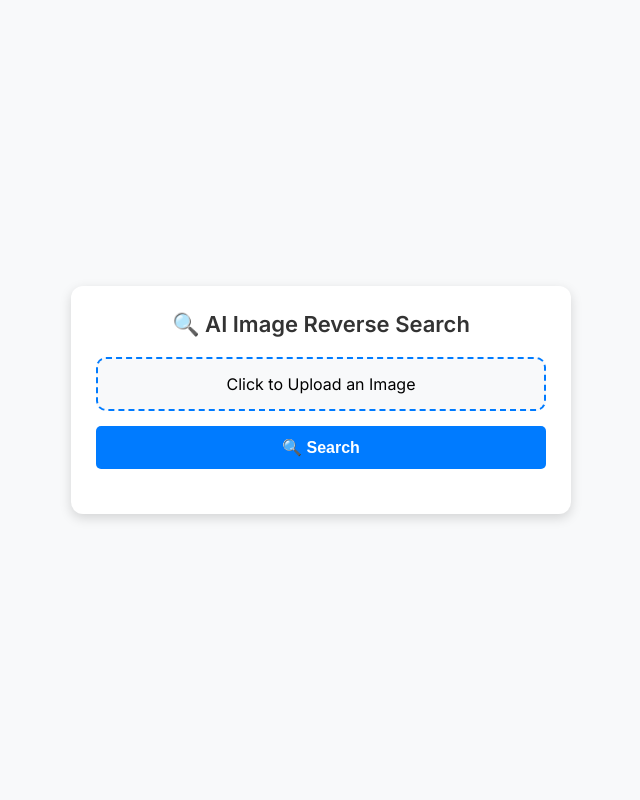
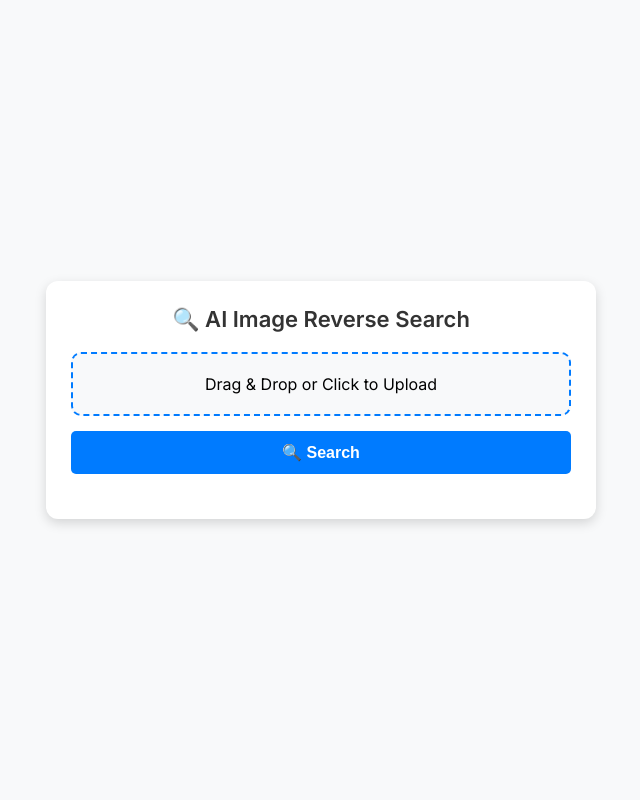
Before and after one commit to dogreniyoruz11/ai-image-search, a Flask app: page / in a window 1280 px wide. Shown: the whole page, without its empty margins (319-959 px from the left). Run offline with Flask 3, Linux system fonts and the light colour scheme.

Commit message:
Update index.html

```diff
--- a/templates/index.html
+++ b/templates/index.html
@@ -23,12 +23,14 @@
             display: flex;
             align-items: center;
             justify-content: center;
-            height: 100vh;
+            flex-direction: column;
+            min-height: 100vh;
+            padding: 20px;
         }
 
         .container {
             width: 100%;
-            max-width: 500px;
+            max-width: 550px;
             padding: 25px;
             background: white;
             border-radius: 12px;
@@ -48,7 +50,7 @@
             flex-direction: column;
             align-items: center;
             justify-content: center;
-            padding: 15px;
+            padding: 20px;
             border: 2px dashed #007BFF;
             border-radius: 10px;
             background-color: #f8f9fa;
@@ -92,7 +94,16 @@
             box-shadow: 0 2px 10px rgba(0,0,0,0.2);
         }
 
-        #result {
+        #enhanced-preview {
+            display: none;
+            width: 100%;
+            max-height: 250px;
+            border-radius: 8px;
+            box-shadow: 0 2px 10px rgba(0,0,0,0.2);
+            margin-top: 10px;
+        }
+
+        #result, #recent-searches {
             margin-top: 20px;
             text-align: left;
             font-size: 16px;
@@ -114,6 +125,17 @@
         .reverse-search-btn:hover {
             background: #0056b3;
         }
+
+        /* Sticky Ad */
+        .sticky-ad {
+            position: fixed;
+            bottom: 10px;
+            right: 10px;
+            width: 300px;
+            height: 250px;
+            z-index: 1000;
+        }
+
     </style>
 </head>
 
@@ -132,15 +154,19 @@
     <div class="container">
         <h2>🔍 AI Image Reverse Search</h2>
 
-        <label for="imageInput" class="upload-box">
-            <p>Click to Upload an Image</p>
+        <label for="imageInput" class="upload-box" id="drop-area">
+            <p>Drag & Drop or Click to Upload</p>
         </label>
         <input type="file" id="imageInput" accept="image/*">
-        <img id="preview" src="#" alt="Image Preview">
+        <img id="preview" src="#" alt="Original Image Preview">
+        <img id="enhanced-preview" src="#" alt="AI Enhanced Image">
 
         <button id="searchBtn">🔍 Search</button>
 
         <div id="result"></div>
+
+        <!-- Recent Searches -->
+        <div id="recent-searches"></div>
     </div>
 
     <!-- Bottom Ad (Banner) -->
@@ -153,9 +179,33 @@
         <script>(adsbygoogle = window.adsbygoogle || []).push({});</script>
     </div>
 
+    <!-- Sticky Ad -->
+    <div class="sticky-ad">
+        <ins class="adsbygoogle"
+             style="display:block"
+             data-ad-client="YOUR_ADSENSE_ID"
+             data-ad-slot="STICKY_AD_SLOT"
+             data-ad-format="auto"></ins>
+        <script>(adsbygoogle = window.adsbygoogle || []).push({});</script>
+    </div>
+
     <script>
-        document.getElementById("imageInput").addEventListener("change", function(event) {
-            let file = event.target.files[0];
+        let dropArea = document.getElementById("drop-area");
+        let imageInput = document.getElementById("imageInput");
+
+        dropArea.addEventListener("click", () => imageInput.click());
+        dropArea.addEventListener("dragover", (event) => { event.preventDefault(); dropArea.style.background = "#e9f5ff"; });
+        dropArea.addEventListener("dragleave", () => dropArea.style.background = "#f8f9fa");
+        dropArea.addEventListener("drop", (event) => {
+            event.preventDefault();
+            dropArea.style.background = "#f8f9fa";
+            imageInput.files = event.dataTransfer.files;
+            previewImage(event.dataTransfer.files[0]);
+        });
+
+        imageInput.addEventListener("change", function(event) { previewImage(event.target.files[0]); });
+
+        function previewImage(file) {
             if (file) {
                 let reader = new FileReader();
                 reader.onload = function(e) {
@@ -164,31 +214,19 @@
                 };
                 reader.readAsDataURL(file);
             }
-        });
+        }
 
-        document.getElementById("searchBtn").addEventListener("click", function(event) {
-            let fileInput = document.getElementById("imageInput").files[0];
-            if (!fileInput) {
-                alert("Please select an image to upload.");
-                return;
-            }
-
+        document.getElementById("searchBtn").addEventListener("click", function() {
+            let file = imageInput.files[0];
+            if (!file) { alert("Please select an image to upload."); return; }
             let formData = new FormData();
-            formData.append("file", fileInput);
-
-            fetch("/upload", {
-                method: "POST",
-                body: formData
-            })
+            formData.append("file", file);
+            fetch("/upload", { method: "POST", body: formData })
             .then(response => response.json())
             .then(data => {
-                let resultDiv = document.getElementById("result");
-                resultDiv.innerHTML = `<h3>🔍 Reverse Search:</h3>`;
-                Object.keys(data.reverse_search_links).forEach(engine => {
-                    resultDiv.innerHTML += `<a class="reverse-search-btn" href="${data.reverse_search_links[engine]}" target="_blank">${engine}</a>`;
-                });
-            })
-            .catch(error => console.error("Error:", error));
+                document.getElementById("enhanced-preview").src = data.enhanced_image_url;
+                document.getElementById("enhanced-preview").style.display = "block";
+            });
         });
     </script>
 
```
